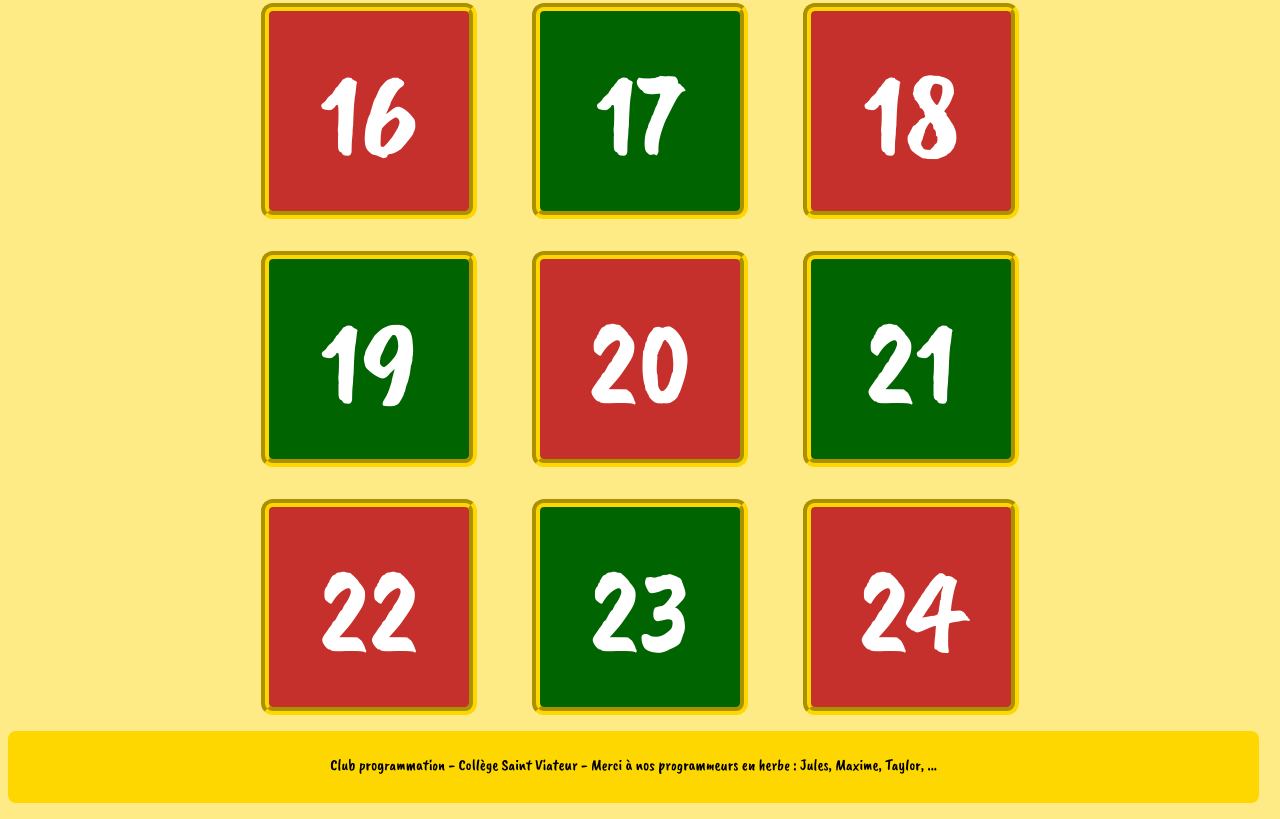
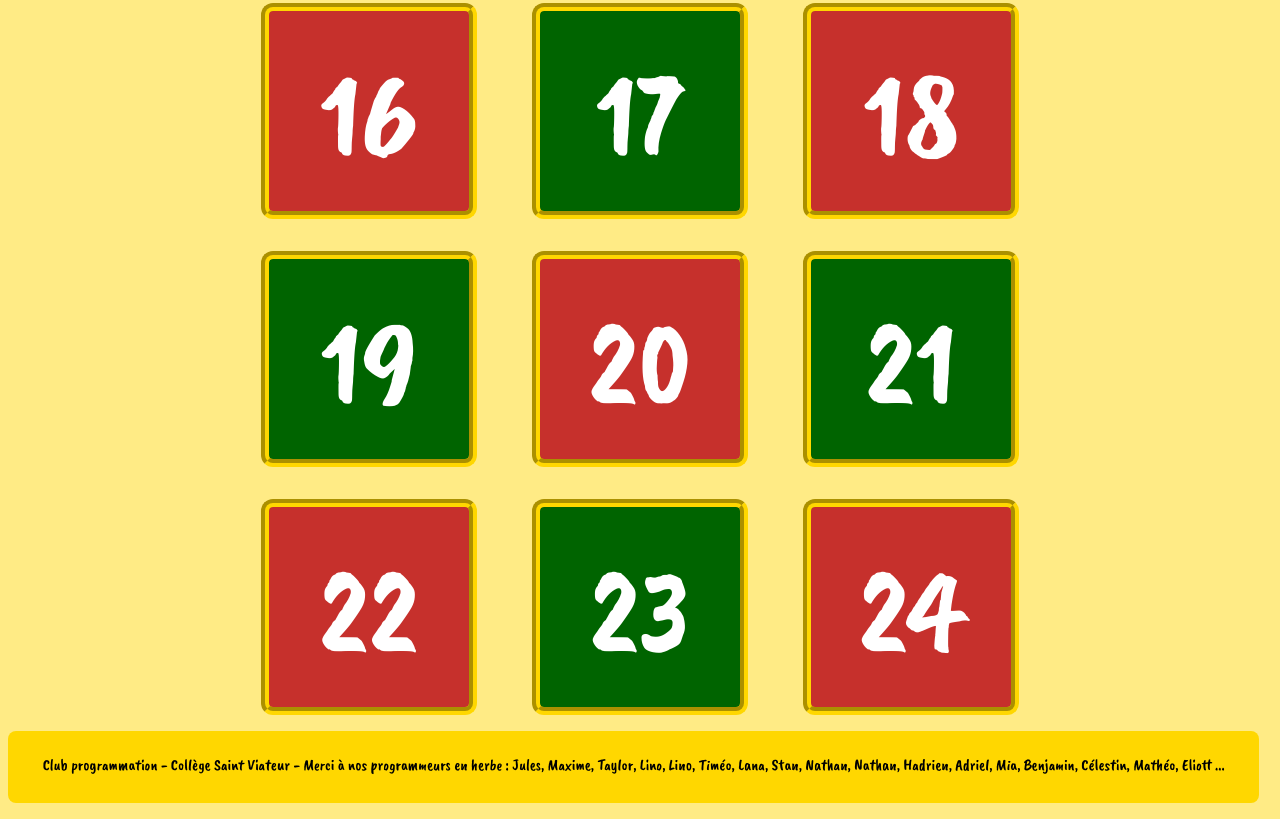
Before and after one commit to Ellundril/advent-calendar-club, a plain HTML site: page index.html in a window 1280 px wide. Shown: the part 1455-2274 px from the top of the page. Drawn offline with nearby package versions, Linux system fonts and the light colour scheme.

Commit message:
Update index.html

```diff
--- a/index.html
+++ b/index.html
@@ -124,7 +124,7 @@
    </section>
    <footer class="bas-de-page">
     <p>Club programmation - Collège Saint Viateur -
-    Merci à nos programmeurs en herbe : Jules, Maxime, Taylor, ...</p>
+    Merci à nos programmeurs en herbe : Jules, Maxime, Taylor, Lino, Lino, Timéo, Lana, Stan, Nathan, Nathan, Hadrien,  Adriel, Mia, Benjamin, Célestin, Mathéo, Eliott ...</p>
    </footer>
 </body>
 <script src="script.js"></script>
```
